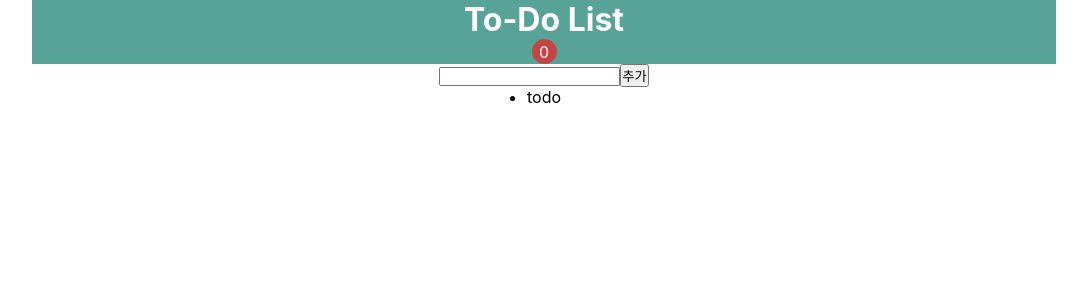
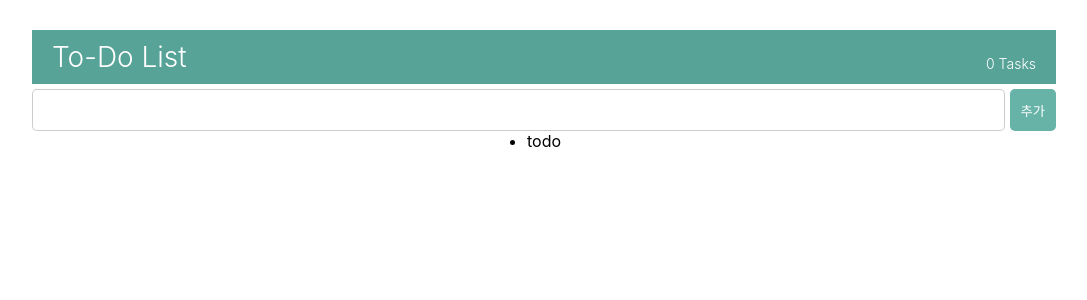
Before and after one commit to leejiwon6315/React-TS-ToDo-List, a React (Create React App) app: page / in a window 1280 px wide. Shown: the top 300 px of the page, without its empty margins (96-1183 px from the left). Built offline with nearby package versions, Linux system fonts and the light colour scheme.

Commit message:
modify header style

```diff
--- a/src/Components/InputTodo/InputTodo.module.scss
+++ b/src/Components/InputTodo/InputTodo.module.scss
@@ -0,0 +1,46 @@
+.todo_input_wrapper {
+  width: 100%;
+  display: flex;
+  flex-direction: row;
+  justify-content: space-between;
+
+  .todo_input {
+    width: 100%;
+    height: 40px;
+    padding: 0 10px 0 10px;
+    margin-top: 5px;
+    border: 1px solid rgba(126, 126, 126, 0.397);
+    border-radius: 5px;
+
+    &:focus {
+      outline: none;
+      transform: translate(0, -1px);
+      box-shadow: 0 2px 1px rgba(126, 126, 126, 0.103);
+      border: 1px solid rgb(87, 163, 152);
+    }
+  }
+
+  .todo_input_button {
+    width: 50px;
+    height: 42px;
+    margin: 5px 0 0 5px;
+    border: none;
+    border-radius: 5px;
+    color: white;
+    background-color: rgb(103, 179, 167);
+    cursor: pointer;
+
+    &:hover {
+      transform: translate(0, -1px);
+      box-shadow: 0 2px 1px rgba(126, 126, 126, 0.13);
+    }
+
+    &:active {
+      transform: scale(0.98);
+    }
+
+    &:focus {
+      outline: none;
+    }
+  }
+}
--- a/src/Components/TodoHeader/TodoHeader.module.scss
+++ b/src/Components/TodoHeader/TodoHeader.module.scss
@@ -4,17 +4,20 @@
   color: white;
 
   display: flex;
-  flex-direction: column;
-  align-items: center;
+  flex-direction: row;
+  justify-content: space-between;
+  margin-top: 30px;
+  padding: 10px 0 10px 0;
+
+  .todo_title {
+    margin-left: 20px;
+    font-size: 28px;
+    font-weight: 300;
+  }
 
   .todo_count {
-    display: flex;
-    align-items: center;
-    justify-content: center;
-
-    width: 25px;
-    height: 25px;
-    border-radius: 50%;
-    background-color: rgb(199, 67, 67);
+    margin: 15px 20px 0 0;
+    font-size: 14px;
+    font-weight: 300;
   }
 }
--- a/src/Components/TodoHeader/index.tsx
+++ b/src/Components/TodoHeader/index.tsx
@@ -3,7 +3,7 @@ const TodoHeader = () => {
   return (
     <div className={style.todo_header_wrapper}>
       <h1 className={style.todo_title}>To-Do List</h1>
-      <div className={style.todo_count}>0</div>
+      <div className={style.todo_count}>0 Tasks</div>
     </div>
   );
 };
```
